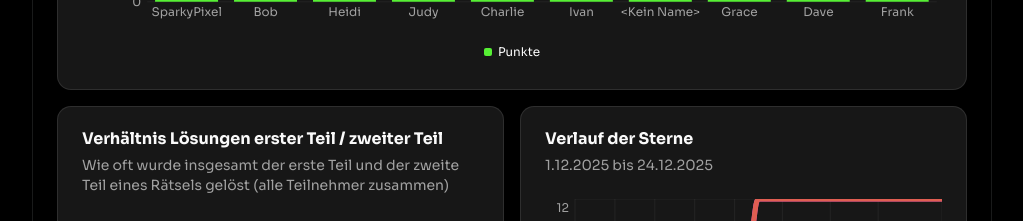
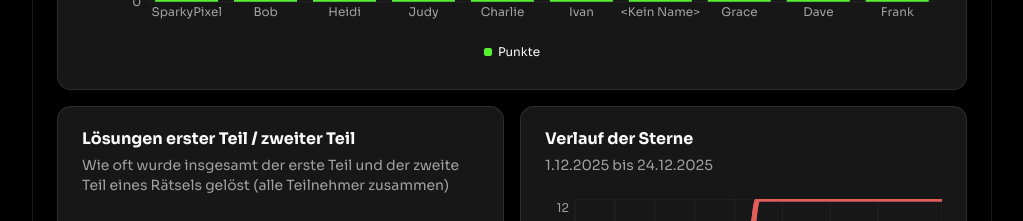
Before and after one commit to neuland-ingolstadt/neuland-aoc-leaderboard, a Next.js app: page / in a window 1280 px wide. Shown: the part 1520-1741 px from the top of the page, without its empty margins (128-1151 px from the left). Built offline with nearby package versions, Linux system fonts and the light colour scheme; a web font is replaced by a local one.

Commit message:
chore: improve text

```diff
--- a/app/page.tsx
+++ b/app/page.tsx
@@ -107,7 +107,7 @@ export default async function Home() {
               <Card>
                 <CardHeader>
                   <CardTitle>
-                    Verhältnis Lösungen erster Teil / zweiter Teil
+                    Lösungen erster Teil / zweiter Teil
                   </CardTitle>
                   <CardDescription>
                     Wie oft wurde insgesamt der erste Teil und der zweite Teil eines Rätsels gelöst (alle Teilnehmer zusammen)
```
